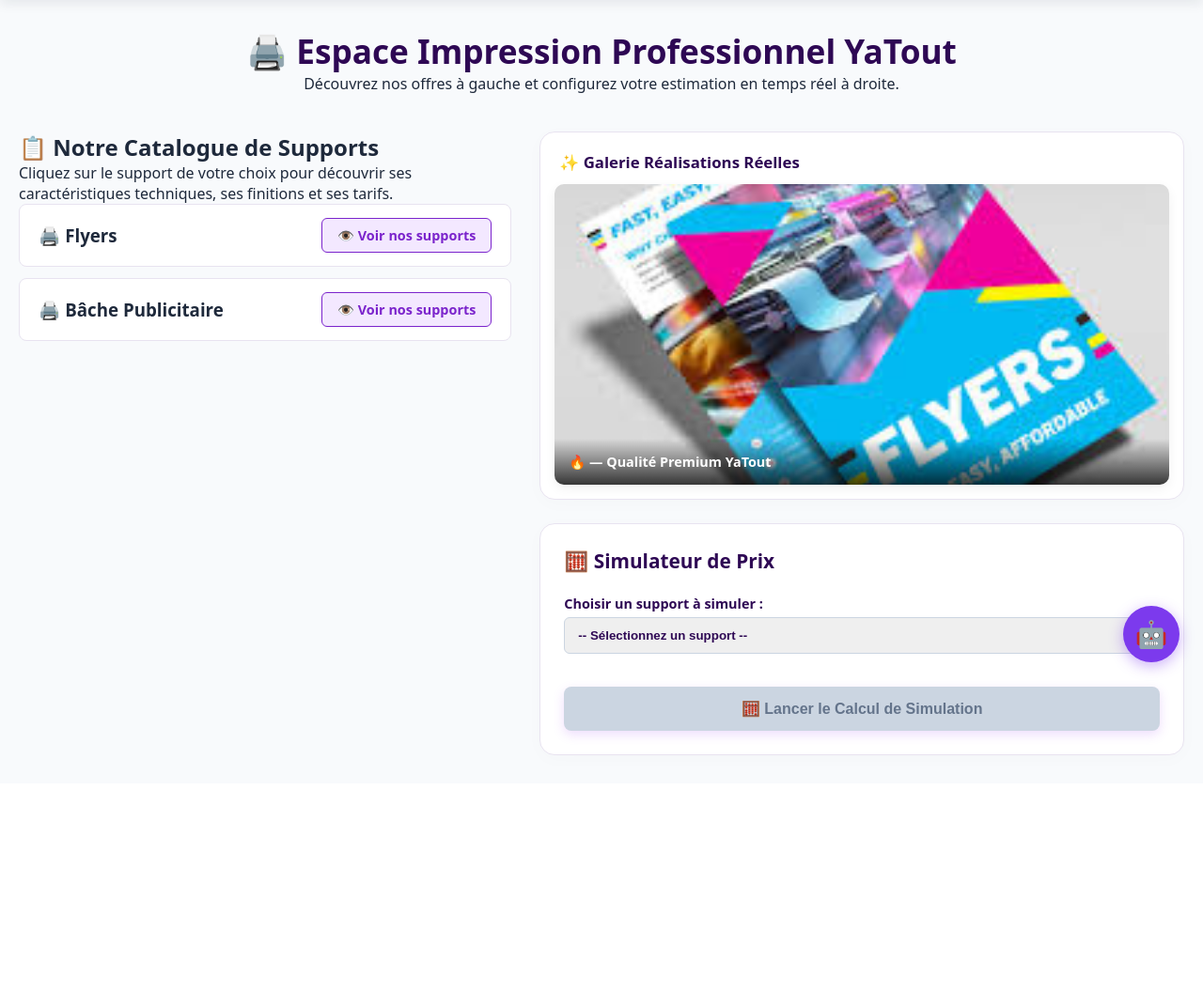
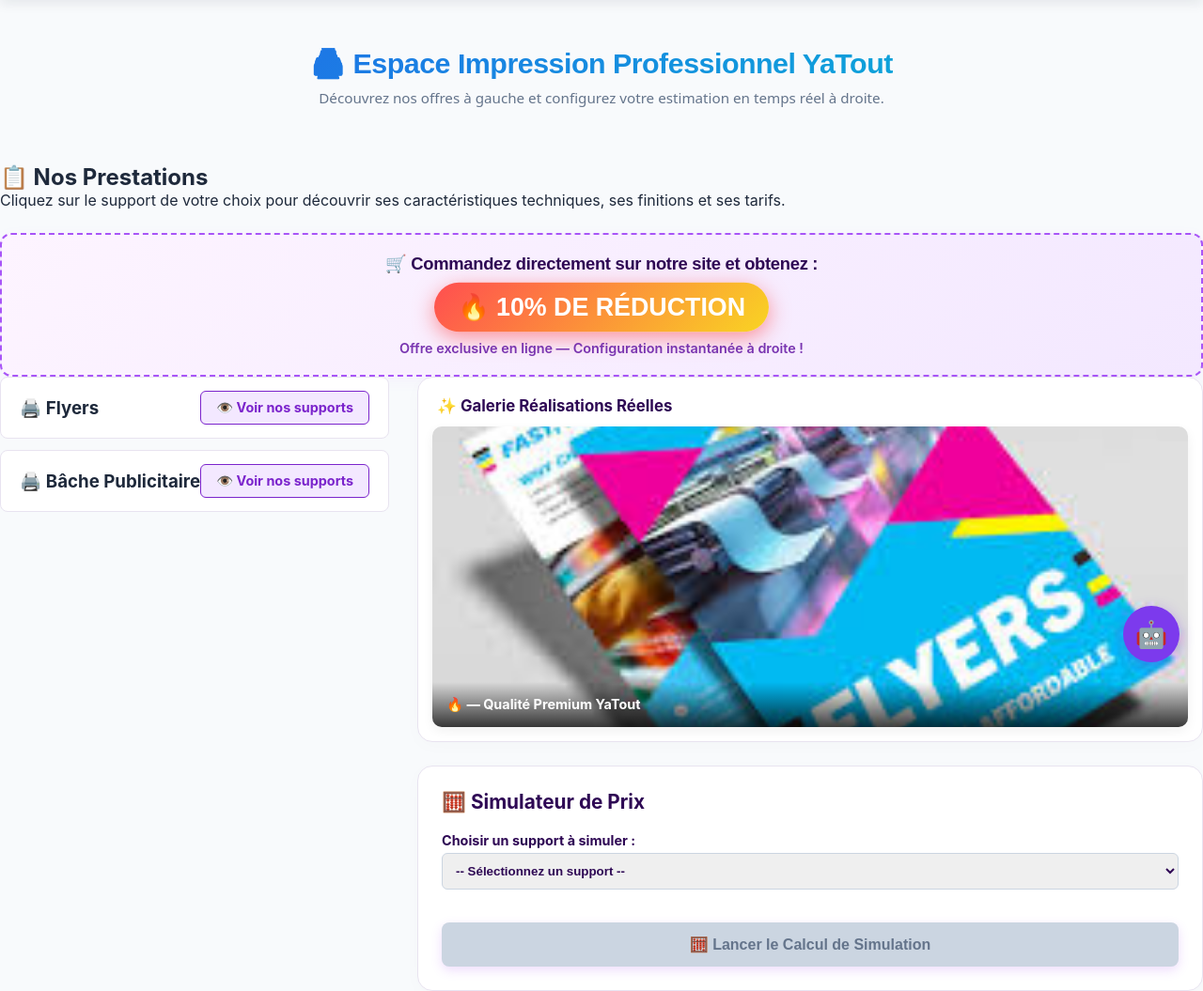
Before and after one commit to kenn-r/yatout2, a Django app: page /impressions/ in a window 1280 px wide. Shown: the part 70-1125 px from the top of the page at 94% size. Before the commit the page ends 874 px from the top, so only its background shows below. Run offline with Django 5.2, Linux system fonts and the light colour scheme; data comes from the database, SQL or seed files in the repository; both versions use the stored data as it was after the commit.

Commit message:
Modification de la page d'impression

```diff
--- a/shop/templates/shop/bienvenue.html
+++ b/shop/templates/shop/bienvenue.html
@@ -113,7 +113,7 @@
             </a>
 
             <!-- 🔵 Bouton Bleu : Redirection vers l'espace atelier d'impression (SYNC ROUTE) -->
-            <a href="{% url 'page_prestations' %}" class="w-btn btn-blue-print">
+            <a href="{% url 'page_impressions' %}" class="w-btn btn-blue-print">
                 🖨️ Voir nos prestations d'impression
             </a>
         </div>
--- a/shop/templates/shop/impressions.html
+++ b/shop/templates/shop/impressions.html
@@ -91,29 +91,83 @@
     .btn-valider { background: #166534; color: white; }
     .btn-transfert { background: #0284c7; color: white; }
     .btn-close-modal { background: #ef4444; color: white; border: none; padding: 8px 16px; border-radius: 6px; cursor: pointer; font-weight: bold; }
+/* Configuration globale en Flexbox */
+    .custom-responsive-layout {
+        display: flex !important;
+        flex-wrap: wrap !important;
+        gap: 30px !important;
+        width: 100% !important;
+    }
+
+    /* Sur grand écran : deux colonnes distinctes */
+    @media (min-width: 992px) {
+        .custom-responsive-layout .products-column {
+            flex: 1 !important;
+            min-width: 400px !important;
+        }
+        .custom-responsive-layout .cart-column {
+            width: 380px !important;
+        }
+    }
+
+    /* Sur petit écran / fenêtre réduite : forcer l'empilement vertical strict */
+    @media (max-width: 991px) {
+        .custom-responsive-layout {
+            flex-direction: column !important;
+        }
+        .custom-responsive-layout .products-column {
+            width: 100% !important;
+            order: 1 !important; /* Le catalogue reste obligatoirement tout en haut */
+        }
+        .custom-responsive-layout .cart-column {
+            width: 100% !important;
+            order: 2 !important; /* La galerie et le simulateur passent en dessous */
+        }
+    }
+
+
+@keyframes pulseVisual {
+    0% { transform: scale(1); box-shadow: 0 4px 15px rgba(255, 78, 80, 0.4); }
+    100% { transform: scale(1.05); box-shadow: 0 6px 22px rgba(255, 78, 80, 0.6); }
+}
 </style>
-
 <div class="print-container">
-    <div class="print-title-box">
-        <!-- Titre récepteur de l'appui long secret -->
-        <h1 id="titre-secret-admin">🖨️ Espace Impression Professionnel YaTout</h1>
-        <p>Découvrez nos offres à gauche et configurez votre estimation en temps réel à droite.</p>
+    <div class="print-title-box" style="text-align: center; padding: 20px 10px;">
+    <!-- 🌟 TITRE EN BLEU DÉGRADÉ ULTRA ATTIRANT -->
+    <h1 id="titre-secret-admin" style="font-size: 1.9rem; font-weight: 900; background: linear-gradient(135deg, #2563eb, #06b6d4); -webkit-background-clip: text; -webkit-text-fill-color: transparent; margin-bottom: 8px; font-family: sans-serif; letter-spacing: -0.5px;">
+        🖨️ Espace Impression Professionnel YaTout
+    </h1>
+    <p style="color: #64748b; font-size: 0.95rem; margin: 0;">Découvrez nos offres à gauche et configurez votre estimation en temps réel à droite.</p>
 </div>
-
-    <div class="print-layout">
-
+    </div>
  <!-- 📋 COLONNE GAUCHE : CATALOGUE DES SUPPORTS -->
 <div class="products-column">
     <!-- 🟢 BLOC ENVELOPPE POUR LE TEXTE À PLACER ICI -->
     <div class="catalog-header">
-        <h2>📋 Notre Catalogue de Supports</h2>
+        <h2>📋 Nos Prestations</h2>
         <p>Cliquez sur le support de votre choix pour découvrir ses caractéristiques techniques, ses finitions et ses tarifs.</p>
     </div>
+ <!-- 🎁 NOUVEAU BLOC PROMOTIONNEL ATTIRANT -->
+    <div class="promo-banner-container" style="margin-top: 25px; padding: 20px; background: linear-gradient(135deg, #fdf4ff, #f3e8ff); border: 2px dashed #a855f7; border-radius: 12px; text-align: center; box-shadow: 0 4px 15px rgba(168, 85, 247, 0.05);">
+        <p style="margin: 0 0 10px 0; color: #2e0854; font-size: 1.15rem; font-weight: 800; font-family: sans-serif; letter-spacing: -0.3px;">
+            🛒 Commandez directement sur notre site et obtenez :
+        </p>
+        <div class="promo-badge" style="display: inline-block; padding: 10px 24px; background: linear-gradient(135deg, #ff4e50, #f9d423); color: white; font-size: 1.6rem; font-weight: 900; border-radius: 50px; box-shadow: 0 4px 15px rgba(255, 78, 80, 0.4); text-transform: uppercase; font-family: sans-serif; animation: pulseVisual 2s infinite alternate;">
+            🔥 10% DE RÉDUCTION
+        </div>
+        <p style="margin: 10px 0 0 0; color: #6b21a8; font-size: 0.9rem; font-weight: 600; opacity: 0.9;">
+            Offre exclusive en ligne — Configuration instantanée à droite !
+        </p>
+    </div>
+</div>
+
+    <!-- Modifié : Ajout d'une classe spécifique pour appliquer le Flexbox responsive -->
+    <div class="print-layout custom-responsive-layout">
+
+
 
     <div class="catalog-list">
         {% for prest in prestations %}
-
-                <!-- ... reste de votre code inchangé ... -->
             <div class="item-list-row">
                 <h3>🖨️ {{ prest.titre }}</h3>
                 <a href="{% url 'page_prestations' %}#prestation-{{ prest.id }}" class="btn-link-prestation">
@@ -124,7 +178,8 @@
             <p>Aucun support configuré.</p>
         {% endfor %}
     </div>
-        </div>
+
+
 
         <!-- 🧮 COLONNE DROITE : GALERIE ET CALCULATEUR SIMULATEUR -->
         <div class="cart-column">
@@ -206,6 +261,7 @@
         </div> <!-- Fermeture .cart-column -->
     </div> <!-- Fermeture .print-layout -->
 </div> <!-- Fermeture .print-container -->
+
 
 <!-- Fenêtre Modale d'administration (Affichée uniquement pour le staff) -->
 {% if user.is_authenticated and user.is_staff %}
```
Also changed, not shown: shop/templates/shop/prestations.html (+17 -4 lines), db.sqlite3. Lines whose indentation alone changed are shown as unchanged.
